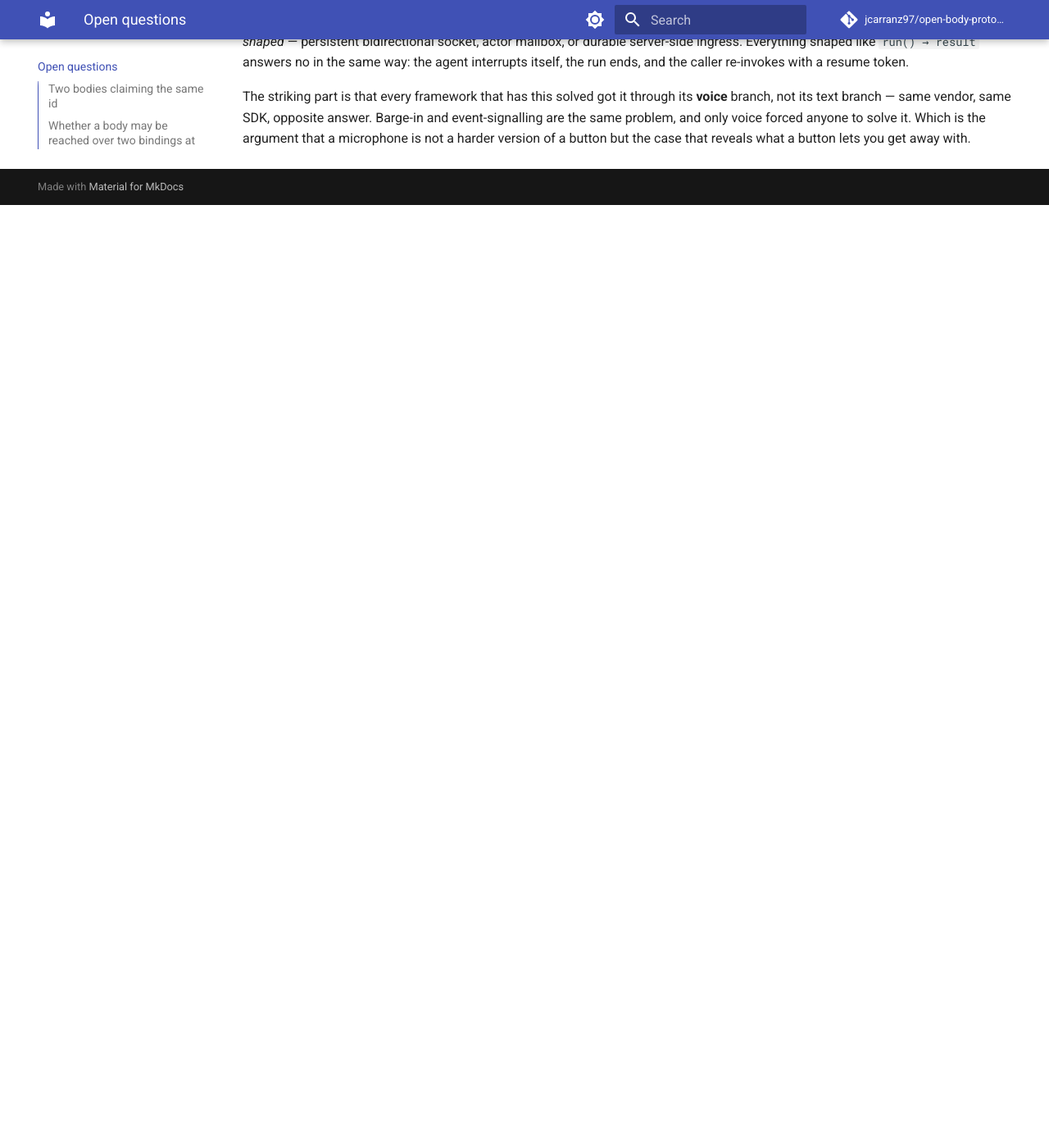
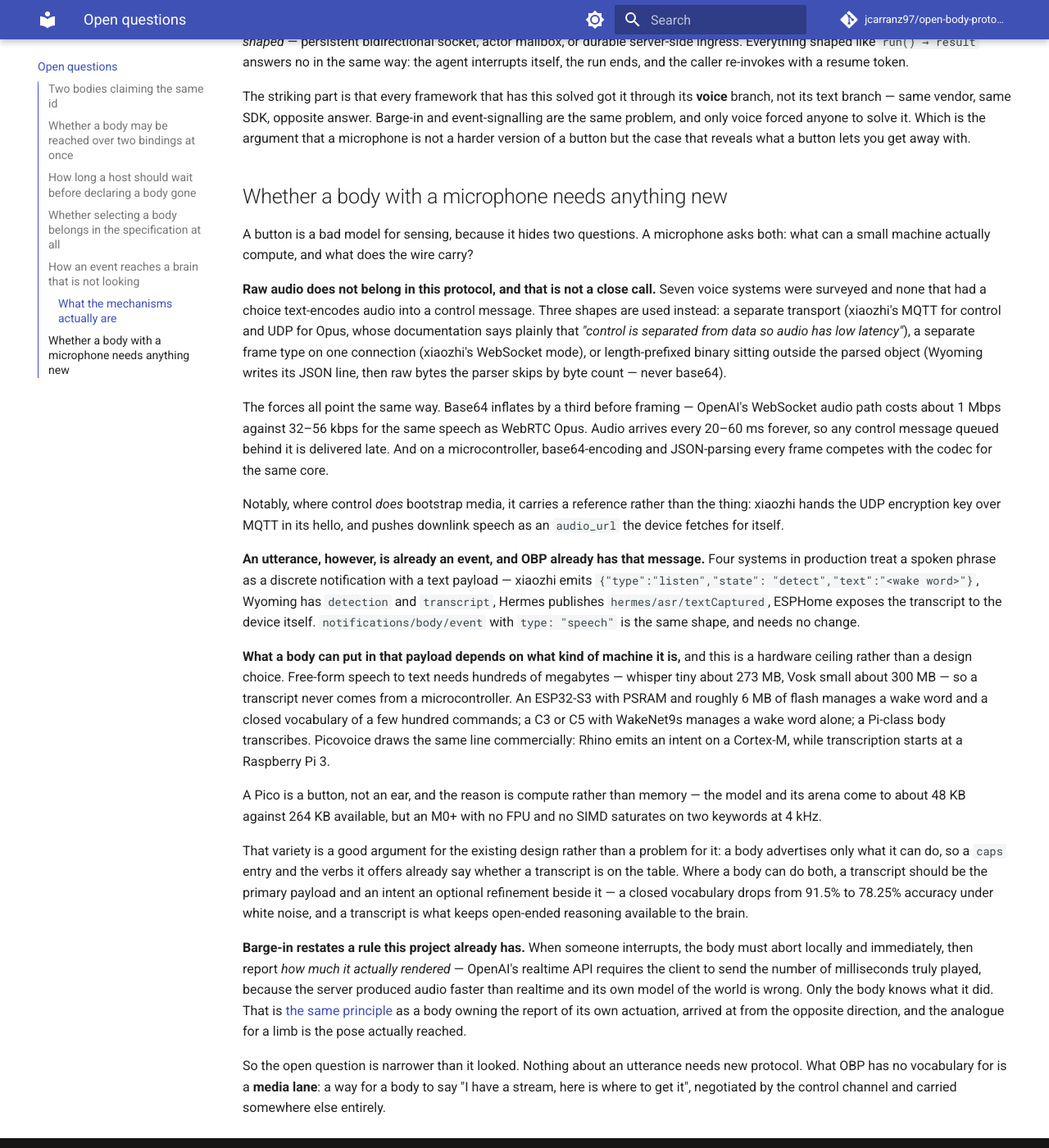
Before and after one commit to jcarranz97/open-body-protocol, an MkDocs documentation site: the page built from docs/open-questions.md, in a window 1280 px wide and 1400 px high, scrolled down 3695 px. Shown: the whole window at 82% size. Built offline with MkDocs 1.6.1 and Material for MkDocs 9.7.7, drawn with Linux system fonts in a browser that asks for light colours; comment, search, counter and statistics services are not loaded; before the commit the page ends 3945 px from its top, so only the background shows below that.

Commit message:
Record what a microphone actually needs, and what it does not
Raw audio does not belong in a JSON-RPC control protocol, and seven
surveyed voice systems agree: none that has a choice text-encodes audio
into a control message. xiaozhi's own MQTT+UDP doc states the reason
verbatim -- control is separated from data so audio has low latency --
and where control does bootstrap media it carries a reference, not the
bytes.

An utterance is a different matter: four systems already treat a spoken
phrase as a discrete notification with a text payload, which is exactly
notifications/body/event. That needs no change.

What a body can put in the payload is a hardware ceiling, not a design
choice. Free-form STT needs hundreds of megabytes, so a transcript
never comes from a microcontroller; an S3 with PSRAM manages a wake
word and a closed vocabulary, a Pi transcribes, and a Pico is a button
rather than an ear -- for compute reasons, since an M0+ with no FPU
saturates on two keywords at 4kHz while using 48KB of its 264KB. The
existing design already handles that variety, because a body advertises
only what it can do.

Barge-in turns out to restate a rule this project already has. A body
must abort locally and then report how much it ACTUALLY rendered,
because the brain's model is wrong until corrected with a measured
number -- the same principle as a body owning the report of its own
actuation, reached from the opposite direction.

The open question is therefore narrower than it looked: nothing about
an utterance needs new protocol, and what is genuinely missing is a
media lane -- a way to say "I have a stream, here is where to get it",
negotiated by the control channel and carried elsewhere.

```diff
--- a/docs/open-questions.md
+++ b/docs/open-questions.md
@@ -206,3 +206,72 @@ answer. Barge-in and event-signalling are the same problem, and only voice
 forced anyone to solve it. Which is the argument that a microphone is not a
 harder version of a button but the case that reveals what a button lets you
 get away with.
+
+## Whether a body with a microphone needs anything new
+
+A button is a bad model for sensing, because it hides two questions. A
+microphone asks both: what can a small machine actually compute, and what does
+the wire carry?
+
+**Raw audio does not belong in this protocol, and that is not a close call.**
+Seven voice systems were surveyed and none that had a choice text-encodes audio
+into a control message. Three shapes are used instead: a separate transport
+(xiaozhi's MQTT for control and UDP for Opus, whose documentation says plainly
+that *"control is separated from data so audio has low latency"*), a separate
+frame type on one connection (xiaozhi's WebSocket mode), or length-prefixed
+binary sitting outside the parsed object (Wyoming writes its JSON line, then
+raw bytes the parser skips by byte count — never base64).
+
+The forces all point the same way. Base64 inflates by a third before framing —
+OpenAI's WebSocket audio path costs about 1 Mbps against 32–56 kbps for the
+same speech as WebRTC Opus. Audio arrives every 20–60 ms forever, so any
+control message queued behind it is delivered late. And on a microcontroller,
+base64-encoding and JSON-parsing every frame competes with the codec for the
+same core.
+
+Notably, where control *does* bootstrap media, it carries a reference rather
+than the thing: xiaozhi hands the UDP encryption key over MQTT in its hello,
+and pushes downlink speech as an `audio_url` the device fetches for itself.
+
+**An utterance, however, is already an event, and OBP already has that
+message.** Four systems in production treat a spoken phrase as a discrete
+notification with a text payload — xiaozhi emits `{"type":"listen","state":
+"detect","text":"<wake word>"}`, Wyoming has `detection` and `transcript`,
+Hermes publishes `hermes/asr/textCaptured`, ESPHome exposes the transcript to
+the device itself. `notifications/body/event` with `type: "speech"` is the same
+shape, and needs no change.
+
+**What a body can put in that payload depends on what kind of machine it is,**
+and this is a hardware ceiling rather than a design choice. Free-form speech to
+text needs hundreds of megabytes — whisper tiny about 273 MB, Vosk small about
+300 MB — so a transcript never comes from a microcontroller. An ESP32-S3 with
+PSRAM and roughly 6 MB of flash manages a wake word and a closed vocabulary of
+a few hundred commands; a C3 or C5 with WakeNet9s manages a wake word alone; a
+Pi-class body transcribes. Picovoice draws the same line commercially: Rhino
+emits an intent on a Cortex-M, while transcription starts at a Raspberry Pi 3.
+
+A Pico is a button, not an ear, and the reason is compute rather than memory —
+the model and its arena come to about 48 KB against 264 KB available, but an
+M0+ with no FPU and no SIMD saturates on two keywords at 4 kHz.
+
+That variety is a good argument for the existing design rather than a problem
+for it: a body advertises only what it can do, so a `caps` entry and the verbs
+it offers already say whether a transcript is on the table. Where a body can do
+both, a transcript should be the primary payload and an intent an optional
+refinement beside it — a closed vocabulary drops from 91.5% to 78.25% accuracy
+under white noise, and a transcript is what keeps open-ended reasoning
+available to the brain.
+
+**Barge-in restates a rule this project already has.** When someone interrupts,
+the body must abort locally and immediately, then report *how much it actually
+rendered* — OpenAI's realtime API requires the client to send the number of
+milliseconds truly played, because the server produced audio faster than
+realtime and its own model of the world is wrong. Only the body knows what it
+did. That is [the same principle](../experiments/005-body-speaks-first/) as a
+body owning the report of its own actuation, arrived at from the opposite
+direction, and the analogue for a limb is the pose actually reached.
+
+So the open question is narrower than it looked. Nothing about an utterance
+needs new protocol. What OBP has no vocabulary for is a **media lane**: a way
+for a body to say "I have a stream, here is where to get it", negotiated by the
+control channel and carried somewhere else entirely.
```
